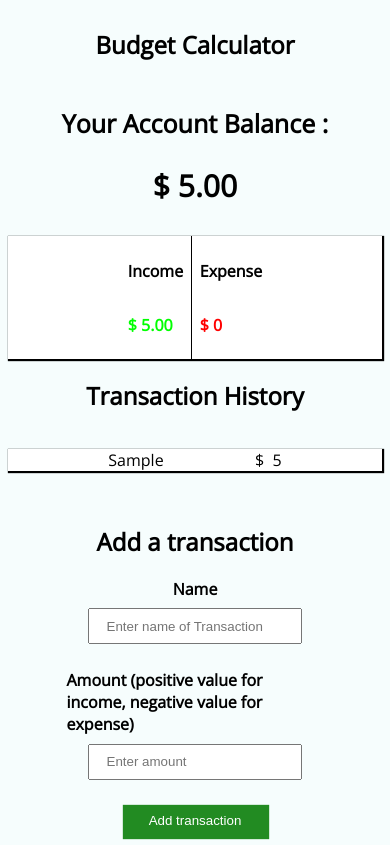
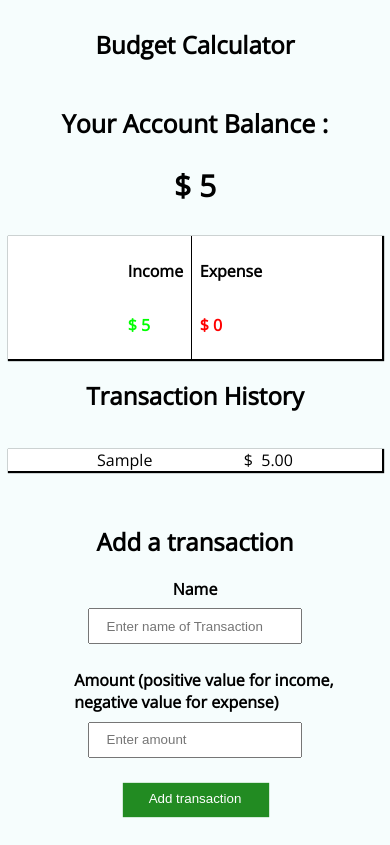
Before and after one commit to Lucifellow/Budget-Calculator, a plain HTML site: page index.html in a window 390 px wide. Both pictures are taken after typing "Sample", "5" into the empty fields and a click on the button "Add transaction". Drawn offline with nearby package versions, Linux system fonts and the light colour scheme.

Commit message:
Fixed input amount validation

```diff
--- a/script.js
+++ b/script.js
@@ -29,37 +29,43 @@ window.onload=function(){
 function buttonClicked(){
 	transaction ={
 		name:document.getElementById("name").value,
-		amount:document.getElementById("amount").value
+		amount:parseFloat((document.getElementById("amount").value)).toFixed(2)
 	};
 
 	document.getElementById("name").value="";
 	document.getElementById("amount").value="";
 
-	if(transaction.name.length==0 || transaction.amount.length===0){
+	if(transaction.name.length==0 || isNaN(transaction.amount)){
 		alert("Please enter name and amount of transaction");
 	}
-	if(parseInt(transaction.amount)>0 && transaction.name.length!==0){
+	if(parseInt(transaction.amount)>0 && !isNaN(transaction.amount)){
 		income += parseFloat(transaction.amount);
-		document.getElementById("income").innerHTML= "$ "+income.toFixed(2);
+		income=parseFloat(income.toFixed(2));
+		document.getElementById("income").innerHTML= "$ "+income;
 		totalBalance+=income;
-		document.getElementById("value").innerHTML = "$ " + totalBalance.toFixed(2);
+		totalBalance= parseFloat(totalBalance.toFixed(2));
+		document.getElementById("value").innerHTML = "$ " + totalBalance;
 		sessionStorage.setItem("totalBalance",totalBalance);
 		sessionStorage.setItem("income",income);
 
-	}else if(transaction.name.length!==0){
+	}else if(!isNaN(transaction.amount)){
 		expense += parseFloat(transaction.amount);
-		document.getElementById("expense").innerHTML= "$ "+ Math.abs(expense.toFixed(2));
+		expense = parseFloat(expense.toFixed(2));
+		document.getElementById("expense").innerHTML= "$ "+ Math.abs(expense);
 		totalBalance+=expense;
-		document.getElementById("value").innerHTML = "$ " + totalBalance.toFixed(2);
+		totalBalance= parseFloat(totalBalance.toFixed(2));
+		document.getElementById("value").innerHTML = "$ " + totalBalance;
 		sessionStorage.setItem("expense",expense);
 		sessionStorage.setItem("totalBalance",totalBalance);
 	}
-	transactionArray.push(transaction);
+
+	if(!isNaN(transaction.amount)){
+		transactionArray.push(transaction);
 		let div =document.createElement('div');
 		div.id="history-element";
 		div.innerHTML = transactionArray[transactionArray.length-1]["name"]
 		+"&nbsp; &nbsp; &nbsp; &nbsp; &nbsp; &nbsp; &nbsp; &nbsp; &nbsp; &nbsp;  &nbsp; $ &nbsp;" +
 		transactionArray[transactionArray.length-1]["amount"];
 		document.getElementById("history-container").appendChild(div);
-
+	}
 }
--- a/style.css
+++ b/style.css
@@ -69,7 +69,12 @@
 	margin-right:15vw;
 	padding-bottom:1vh;
 }
-
+@media (max-width:1024px){
+	#amount-label{
+		margin-left:17vw;
+		margin-right:5vw;
+	}
+}
 #amount{
 	padding-top:1vh;
 	padding-bottom:1vh;
@@ -83,7 +88,6 @@
 	 align-items:center;
 	 margin-top:3vh;
 }
-
 #add{
 	padding-top:1vh;
 	padding-bottom:1vh;
@@ -94,7 +98,6 @@
 	color:white;
 	box-shadow: 1px 1px 1px 1px #228B22;
 }
-
 #income-expense-container{
 	display:flex;
 	flex-direction:row;
@@ -105,11 +108,7 @@
 	box-shadow:1px 1px 1px 1px black;
 	margin-left:35vw;
 	margin-right:35vw;
-
-
 }
-
-
 #income-container{
 	display:flex;
 	flex-direction:column;
@@ -117,7 +116,6 @@
 	border-right: 1px solid black;
 
 }
-
 #income {
 	color:#00FF00;
 }
@@ -126,25 +124,21 @@
 	flex-direction:column;
 	padding:2vw;
 }
-
 #expense{
 	color:red;
 }
-
 @media (max-width: 1024px){
 	#income-expense-container{
 		margin-left:0;
 		margin-right:0;
 	}
 }
-
 #history-container{
 	display:flex;
 	flex-direction:column;
 	padding-top:2vh;
 	padding-bottom:2vh;
 }
-
 #history-element{
 	display:flex;
 	justify-content:center;
@@ -157,7 +151,6 @@
 	margin-bottom:2vh;
 
 }
-
 @media (max-width:1024px){
 	#history-element{
 		margin-left:0;
```
